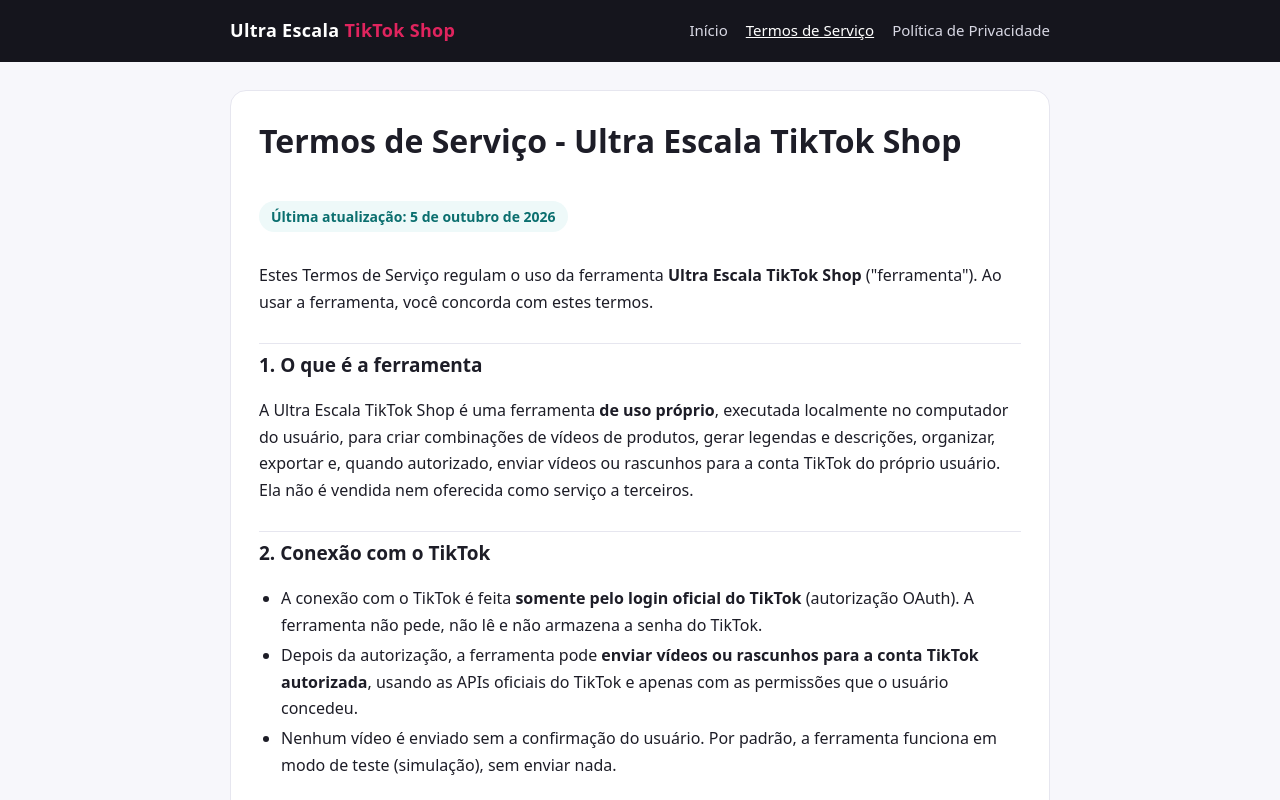
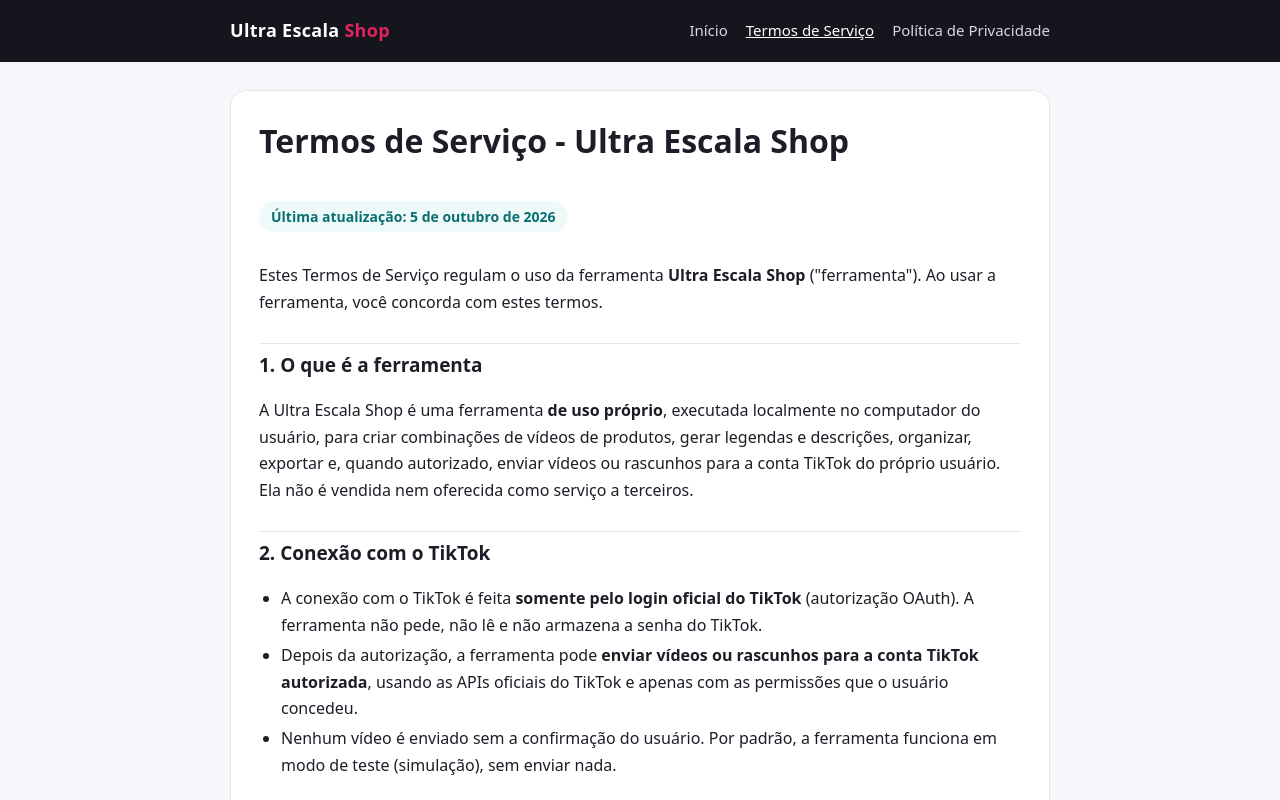
Before and after one commit to Cristiano-cas/ultra-escala-tiktok-shop, a plain HTML site: page termos/index.html in a window 1280 px wide. Shown: the top 800 px of the page. Drawn offline with Linux system fonts and the light colour scheme.

Commit message:
Publica termos/index.html

```diff
--- a/termos/index.html
+++ b/termos/index.html
@@ -3,14 +3,14 @@
 <head>
   <meta charset="utf-8">
   <meta name="viewport" content="width=device-width, initial-scale=1">
-  <title>Termos de Serviço - Ultra Escala TikTok Shop</title>
-  <meta name="description" content="Termos de Serviço da ferramenta Ultra Escala TikTok Shop.">
+  <title>Termos de Serviço - Ultra Escala Shop</title>
+  <meta name="description" content="Termos de Serviço da ferramenta Ultra Escala Shop.">
   <link rel="stylesheet" href="../style.css">
 </head>
 <body>
   <header class="top">
     <div class="wrap">
-      <a class="logo" href="../">Ultra Escala <span>TikTok Shop</span></a>
+      <a class="logo" href="../">Ultra Escala <span>Shop</span></a>
       <nav>
         <a href="../">Início</a>
         <a class="on" href="./">Termos de Serviço</a>
@@ -21,14 +21,14 @@
 
   <main class="wrap">
     <article class="doc">
-      <h1>Termos de Serviço - Ultra Escala TikTok Shop</h1>
+      <h1>Termos de Serviço - Ultra Escala Shop</h1>
       <p class="updated">Última atualização: 5 de outubro de 2026</p>
 
-      <p>Estes Termos de Serviço regulam o uso da ferramenta <strong>Ultra Escala TikTok Shop</strong>
+      <p>Estes Termos de Serviço regulam o uso da ferramenta <strong>Ultra Escala Shop</strong>
         ("ferramenta"). Ao usar a ferramenta, você concorda com estes termos.</p>
 
       <h2>1. O que é a ferramenta</h2>
-      <p>A Ultra Escala TikTok Shop é uma ferramenta <strong>de uso próprio</strong>, executada localmente no computador
+      <p>A Ultra Escala Shop é uma ferramenta <strong>de uso próprio</strong>, executada localmente no computador
         do usuário, para criar combinações de vídeos de produtos, gerar legendas e descrições, organizar, exportar
         e, quando autorizado, enviar vídeos ou rascunhos para a conta TikTok do próprio usuário.
         Ela não é vendida nem oferecida como serviço a terceiros.</p>
@@ -75,7 +75,7 @@
         Após a revogação, a ferramenta não consegue mais enviar conteúdo para a conta.</p>
 
       <h2>8. Independência</h2>
-      <p>A Ultra Escala TikTok Shop é independente e <strong>não é afiliada, patrocinada ou endossada</strong> pelo TikTok
+      <p>A Ultra Escala Shop é independente e <strong>não é afiliada, patrocinada ou endossada</strong> pelo TikTok
         ou pela ByteDance. "TikTok" e "TikTok Shop" são marcas de seus respectivos titulares, citadas apenas para
         descrever a compatibilidade.</p>
 
@@ -93,7 +93,7 @@
   </main>
 
   <footer>
-    <p>Ultra Escala TikTok Shop · <a href="../">Início</a> · <a href="../privacidade/">Política de Privacidade</a></p>
+    <p>Ultra Escala Shop · <a href="../">Início</a> · <a href="../privacidade/">Política de Privacidade</a></p>
   </footer>
 </body>
 </html>
```
